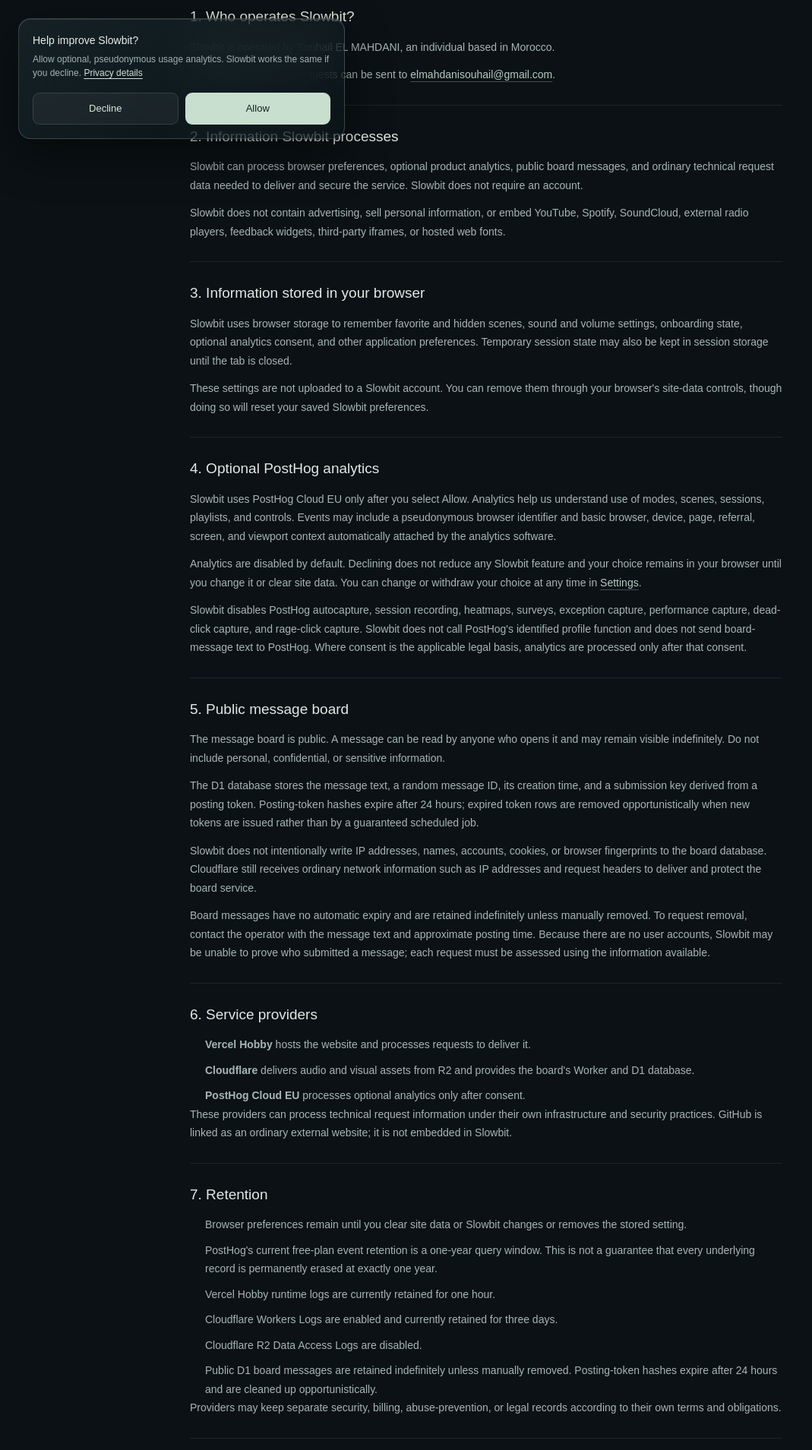
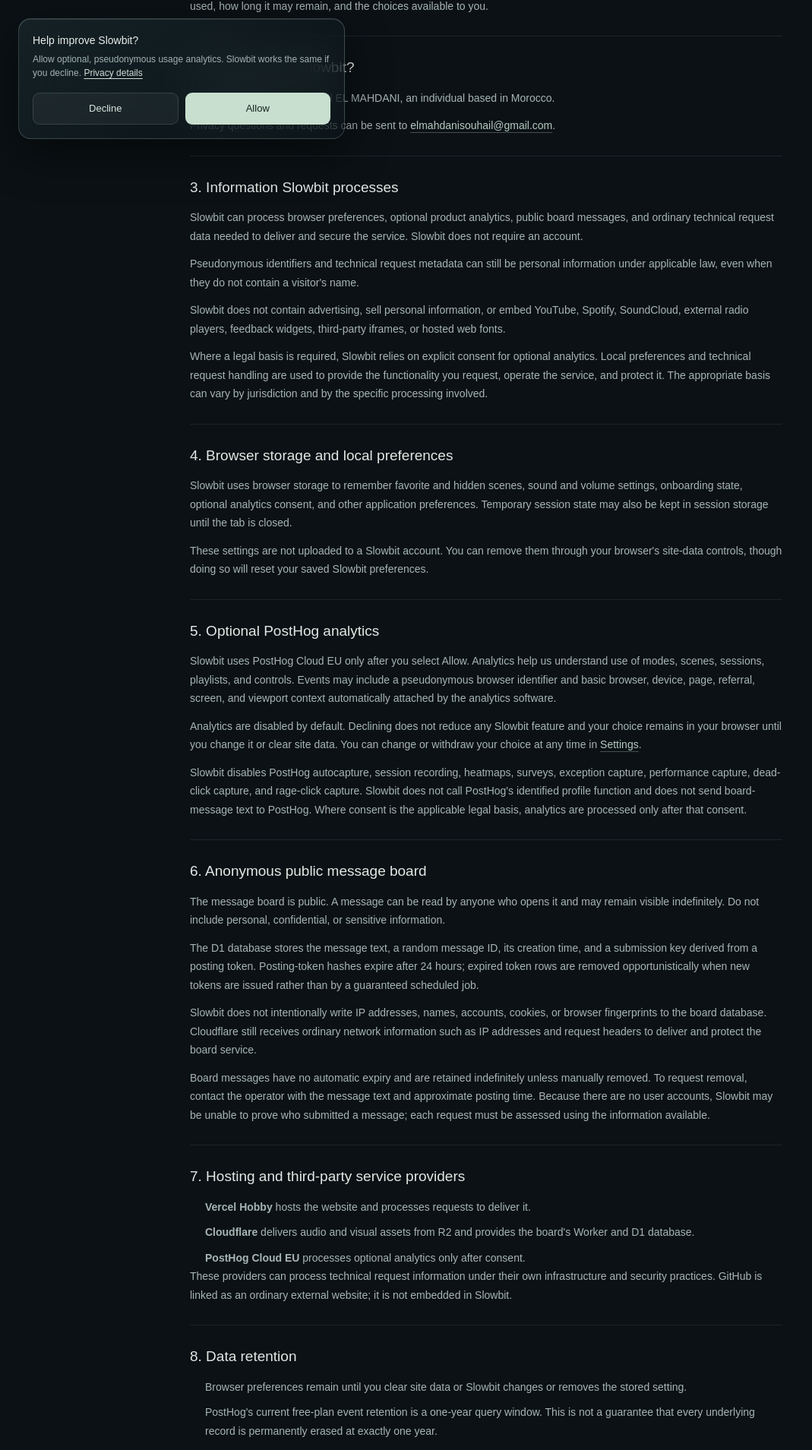
Before and after one commit to so-high-l/slowbit, a Next.js app: page /privacy in a window 1280 px wide. Shown: the part 593-2502 px from the top of the page at 76% size, without its empty margins (0-1069 px from the left). Built offline with nearby package versions, Linux system fonts and the light colour scheme; no server answers.

Commit message:
bugfix:Fix privacy policy structure

```diff
--- a/src/app/privacy/page.tsx
+++ b/src/app/privacy/page.tsx
@@ -21,7 +21,8 @@
           <p>Last updated: October 22, 2026</p>
         </header>
 
-        <div className="privacy-intro">
+        <section className="privacy-intro">
+          <h2>1. Introduction</h2>
           <p>
             Slowbit is a free, open-source web application for focus, rest, and
             calming visual and audio experiences. It is currently offered as a
@@ -32,10 +33,10 @@
             policy describes the information Slowbit processes, why it is used,
             how long it may remain, and the choices available to you.
           </p>
-        </div>
+        </section>
 
         <section>
-          <h2>1. Who operates Slowbit?</h2>
+          <h2>2. Who operates Slowbit?</h2>
           <p>Slowbit is operated by Souhail EL MAHDANI, an individual based in Morocco.</p>
           <p>
             Privacy questions and requests can be sent to{" "}
@@ -44,21 +45,33 @@
         </section>
 
         <section>
-          <h2>2. Information Slowbit processes</h2>
+          <h2>3. Information Slowbit processes</h2>
           <p>
             Slowbit can process browser preferences, optional product analytics,
             public board messages, and ordinary technical request data needed to
             deliver and secure the service. Slowbit does not require an account.
           </p>
           <p>
+            Pseudonymous identifiers and technical request metadata can still be
+            personal information under applicable law, even when they do not
+            contain a visitor&apos;s name.
+          </p>
+          <p>
             Slowbit does not contain advertising, sell personal information, or
             embed YouTube, Spotify, SoundCloud, external radio players, feedback
             widgets, third-party iframes, or hosted web fonts.
           </p>
+          <p>
+            Where a legal basis is required, Slowbit relies on explicit consent
+            for optional analytics. Local preferences and technical request
+            handling are used to provide the functionality you request, operate
+            the service, and protect it. The appropriate basis can vary by
+            jurisdiction and by the specific processing involved.
+          </p>
         </section>
 
         <section>
-          <h2>3. Information stored in your browser</h2>
+          <h2>4. Browser storage and local preferences</h2>
           <p>
             Slowbit uses browser storage to remember favorite and hidden scenes,
             sound and volume settings, onboarding state, optional analytics
@@ -73,7 +86,7 @@
         </section>
 
         <section>
-          <h2>4. Optional PostHog analytics</h2>
+          <h2>5. Optional PostHog analytics</h2>
           <p>
             Slowbit uses PostHog Cloud EU only after you select Allow. Analytics
             help us understand use of modes, scenes, sessions, playlists, and
@@ -98,7 +111,7 @@
         </section>
 
         <section>
-          <h2>5. Public message board</h2>
+          <h2>6. Anonymous public message board</h2>
           <p>
             The message board is public. A message can be read by anyone who
             opens it and may remain visible indefinitely. Do not include personal,
@@ -127,7 +140,7 @@
         </section>
 
         <section>
-          <h2>6. Service providers</h2>
+          <h2>7. Hosting and third-party service providers</h2>
           <ul>
             <li><strong>Vercel Hobby</strong> hosts the website and processes requests to deliver it.</li>
             <li><strong>Cloudflare</strong> delivers audio and visual assets from R2 and provides the board&apos;s Worker and D1 database.</li>
@@ -141,12 +154,12 @@
         </section>
 
         <section>
-          <h2>7. Retention</h2>
+          <h2>8. Data retention</h2>
           <ul>
             <li>Browser preferences remain until you clear site data or Slowbit changes or removes the stored setting.</li>
             <li>PostHog&apos;s current free-plan event retention is a one-year query window. This is not a guarantee that every underlying record is permanently erased at exactly one year.</li>
-            <li>Vercel Hobby runtime logs are currently retained for one hour.</li>
-            <li>Cloudflare Workers Logs are enabled and currently retained for three days.</li>
+            <li>Vercel Hobby runtime logs are currently retained for one hour. Build, deployment, security, and other operational records can follow different retention rules.</li>
+            <li>Cloudflare Workers Logs are enabled and currently retained for three days. They can include technical request information, errors, and execution metadata.</li>
             <li>Cloudflare R2 Data Access Logs are disabled.</li>
             <li>Public D1 board messages are retained indefinitely unless manually removed. Posting-token hashes expire after 24 hours and are cleaned up opportunistically.</li>
           </ul>
@@ -157,7 +170,7 @@
         </section>
 
         <section>
-          <h2>8. International processing</h2>
+          <h2>9. International data processing and transfers</h2>
           <p>
             Slowbit is operated from Morocco and is available worldwide. Vercel,
             Cloudflare, and PostHog operate infrastructure in multiple countries,
@@ -167,7 +180,7 @@
         </section>
 
         <section>
-          <h2>9. Your choices and rights</h2>
+          <h2>10. Privacy choices and rights</h2>
           <p>
             You can use Slowbit without analytics, change analytics consent in
             Settings, clear locally stored preferences, and request access,
@@ -182,7 +195,7 @@
         </section>
 
         <section>
-          <h2>10. Historical analytics deletion</h2>
+          <h2>11. Historical data-deletion requests</h2>
           <p>
             Withdrawing analytics consent stops future optional collection and
             clears local PostHog identifiers where supported. It does not itself
@@ -198,7 +211,7 @@
         </section>
 
         <section>
-          <h2>11. Security</h2>
+          <h2>12. Security</h2>
           <p>
             Slowbit uses established infrastructure providers and applies
             reasonable technical and organizational measures for this public beta.
@@ -207,23 +220,12 @@
         </section>
 
         <section>
-          <h2>12. Children</h2>
+          <h2>13. Children&apos;s privacy</h2>
           <p>
             Slowbit is a general-audience service and is not directed to children.
             It does not knowingly request names, accounts, or other direct contact
             information from children. If you believe a child has submitted
             personal information on the public board, contact the operator.
-          </p>
-        </section>
-
-        <section>
-          <h2>13. Legal bases</h2>
-          <p>
-            Where a legal basis is required, Slowbit relies on your consent for
-            optional analytics. Browser preferences and technical request handling
-            are used to provide the functionality you request, operate the service,
-            and protect it. The appropriate basis can vary by jurisdiction and by
-            the specific processing involved.
           </p>
         </section>
 
```
Also changed, not shown: 2 other files (tests, documents, lock files or other folders).
